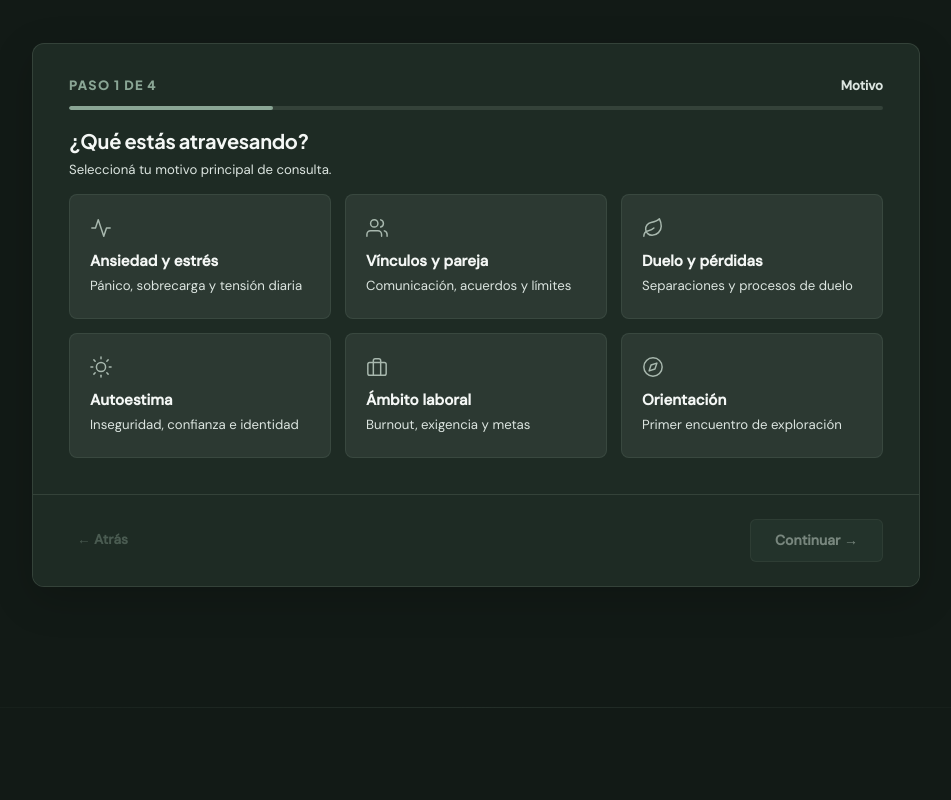
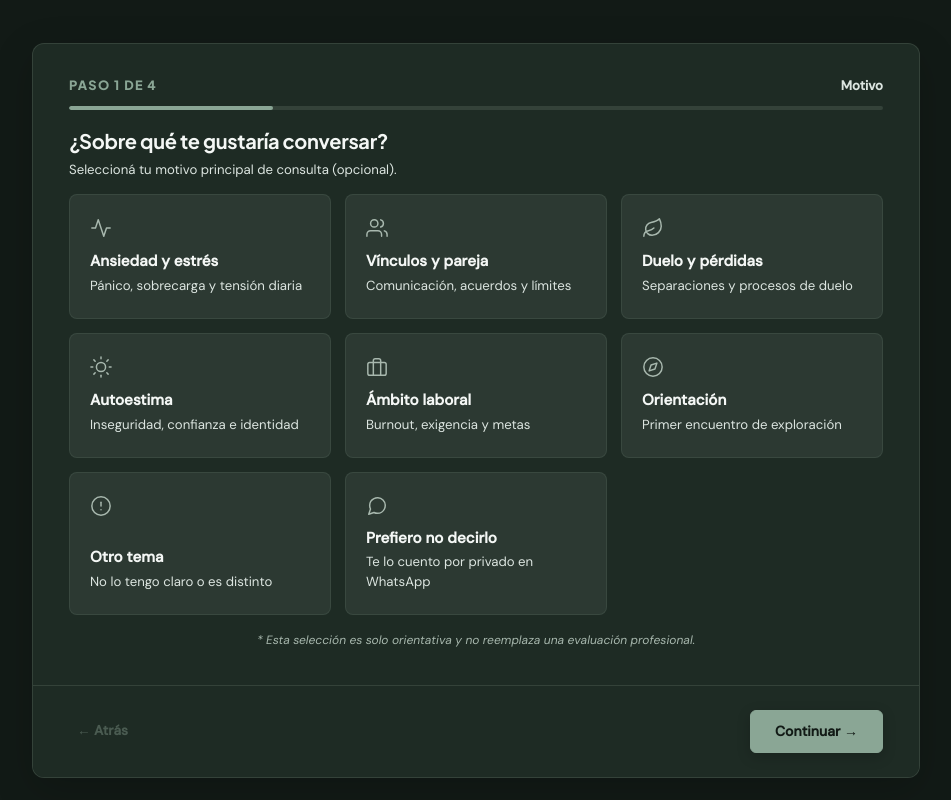
Before and after one commit to matutombino97/psicologo-pagina-2, a React (Vite) app: page / in a window 1280 px wide. Shown: the part 1080-1880 px from the top of the page, without its empty margins (164-1115 px from the left). Built offline with nearby package versions, Linux system fonts and the light colour scheme.

Commit message:
Mejoras UX en Agenda: Paso 1 opcional, nuevo título y opciones

```diff
--- a/src/components/SchedulingWidget.jsx
+++ b/src/components/SchedulingWidget.jsx
@@ -7,6 +7,8 @@ const CATEGORIES = [
   { id: 'autoestima', icon: <svg width="22" height="22" viewBox="0 0 24 24" fill="none" stroke="currentColor" strokeWidth="1.6" strokeLinecap="round" strokeLinejoin="round"><circle cx="12" cy="12" r="5"/><line x1="12" y1="1" x2="12" y2="3"/><line x1="12" y1="21" x2="12" y2="23"/><line x1="4.22" y1="4.22" x2="5.64" y2="5.64"/><line x1="18.36" y1="18.36" x2="19.78" y2="19.78"/><line x1="1" y1="12" x2="3" y2="12"/><line x1="21" y1="12" x2="23" y2="12"/><line x1="4.22" y1="19.78" x2="5.64" y2="18.36"/><line x1="18.36" y1="5.64" x2="19.78" y2="4.22"/></svg>, title: 'Autoestima', desc: 'Inseguridad, confianza e identidad' },
   { id: 'trabajo', icon: <svg width="22" height="22" viewBox="0 0 24 24" fill="none" stroke="currentColor" strokeWidth="1.6" strokeLinecap="round" strokeLinejoin="round"><rect x="2" y="7" width="20" height="14" rx="2" ry="2"></rect><path d="M16 21V5a2 2 0 0 0-2-2h-4a2 2 0 0 0-2 2v16"></path></svg>, title: 'Ámbito laboral', desc: 'Burnout, exigencia y metas' },
   { id: 'orientacion', icon: <svg width="22" height="22" viewBox="0 0 24 24" fill="none" stroke="currentColor" strokeWidth="1.6" strokeLinecap="round" strokeLinejoin="round"><circle cx="12" cy="12" r="10"></circle><polygon points="16.24 7.76 14.12 14.12 7.76 16.24 9.88 9.88 16.24 7.76"></polygon></svg>, title: 'Orientación', desc: 'Primer encuentro de exploración' },
+  { id: 'otro', icon: <svg width="22" height="22" viewBox="0 0 24 24" fill="none" stroke="currentColor" strokeWidth="1.6" strokeLinecap="round" strokeLinejoin="round"><circle cx="12" cy="12" r="10"></circle><line x1="12" y1="8" x2="12" y2="12"></line><line x1="12" y1="16" x2="12.01" y2="16"></line></svg>, title: 'Otro tema', desc: 'No lo tengo claro o es distinto' },
+  { id: 'privado', icon: <svg width="22" height="22" viewBox="0 0 24 24" fill="none" stroke="currentColor" strokeWidth="1.6" strokeLinecap="round" strokeLinejoin="round"><path d="M21 11.5a8.38 8.38 0 0 1-.9 3.8 8.5 8.5 0 0 1-7.6 4.7 8.38 8.38 0 0 1-3.8-.9L3 21l1.9-5.7a8.38 8.38 0 0 1-.9-3.8 8.5 8.5 0 0 1 4.7-7.6 8.38 8.38 0 0 1 3.8-.9h.5a8.48 8.48 0 0 1 8 8v.5z"></path></svg>, title: 'Prefiero no decirlo', desc: 'Te lo cuento por privado en WhatsApp' }
 ];
 
 const MODALITIES = [
@@ -72,7 +74,7 @@ export default function SchedulingWidget() {
     const dateNatural = formatDateNatural(selectedDate);
     const text = encodeURIComponent(
       `Hola! Me gustaría consultar disponibilidad para una sesión en Raíz Terapia.\n\n` +
-      `📌 Motivo: ${cat?.title}\n` +
+      `📌 Motivo: ${cat ? cat.title : 'Prefiero comentarlo por privado'}\n` +
       `📌 Modalidad: ${mod?.title}\n` +
       `📌 Fecha preferida: ${dateNatural}${selectedTime ? ` a las ${selectedTime}hs` : ''}\n\n` +
       `👤 Nombre: ${form.nombre}\n` +
@@ -86,7 +88,7 @@ export default function SchedulingWidget() {
   };
 
   const canNext = () => {
-    if (step === 1) return !!selectedCategory;
+    if (step === 1) return true;
     if (step === 2) return !!selectedModality;
     if (step === 3) return !!selectedDate;
     return false;
@@ -252,7 +254,7 @@ export default function SchedulingWidget() {
                       letterSpacing: '-0.015em',
                     }}
                   >
-                    ¿Qué estás atravesando?
+                    ¿Sobre qué te gustaría conversar?
                   </h3>
                   <p
                     style={{
@@ -262,7 +264,7 @@ export default function SchedulingWidget() {
                       margin: 0,
                     }}
                   >
-                    Seleccioná tu motivo principal de consulta.
+                    Seleccioná tu motivo principal de consulta (opcional).
                   </p>
                 </div>
 
@@ -343,6 +345,19 @@ export default function SchedulingWidget() {
                     </button>
                   ))}
                 </div>
+
+                <p
+                  style={{
+                    fontFamily: '"DM Sans", sans-serif',
+                    fontSize: '0.75rem',
+                    color: 'var(--text-muted)',
+                    marginTop: '16px',
+                    textAlign: 'center',
+                    fontStyle: 'italic',
+                  }}
+                >
+                  * Esta selección es solo orientativa y no reemplaza una evaluación profesional.
+                </p>
               </div>
             )}
 
@@ -623,7 +638,7 @@ export default function SchedulingWidget() {
                   }}
                 >
                   {[
-                    { label: 'Motivo', value: CATEGORIES.find((c) => c.id === selectedCategory)?.title },
+                    { label: 'Motivo', value: CATEGORIES.find((c) => c.id === selectedCategory)?.title || 'No especificado' },
                     { label: 'Modalidad', value: MODALITIES.find((m) => m.id === selectedModality)?.title },
                     { label: 'Fecha', value: formatDateNatural(selectedDate) + (selectedTime ? ` (${selectedTime}hs)` : '') },
                   ].map((item) => (
```
